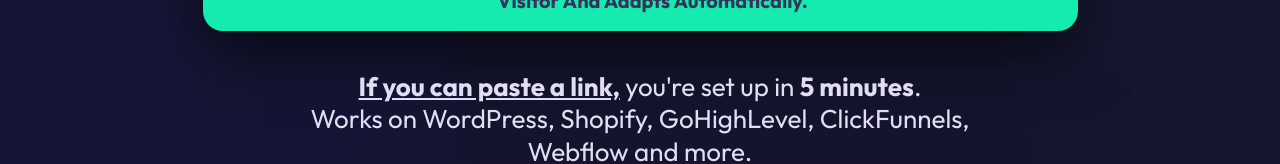
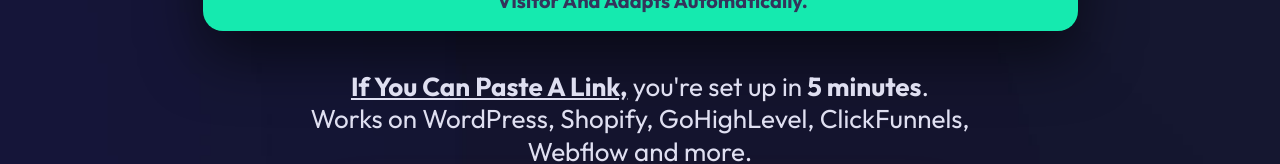
Before and after one commit to chovtech/chov, a Next.js app in the folder apps/pagepersona/frontend/: page / in a window 1280 px wide. Shown: the part 1277-1441 px from the top of the page. Built offline with nearby package versions, Linux system fonts and the light colour scheme.

Commit message:
copy(hero): If You Can Paste cap case, add Zero developer

```diff
--- a/apps/pagepersona/frontend/app/_components/sales/HeroSection.tsx
+++ b/apps/pagepersona/frontend/app/_components/sales/HeroSection.tsx
@@ -77,6 +77,7 @@ const HeroSection = () => {
           <strong style={{ fontWeight: 700, textDecoration: 'underline' }}>adapts the page</strong>{' '}
           IN REAL TIME to what they need to see to convert ...{' '}
           <strong style={{ fontWeight: 700 }}>Zero</strong> coding.{' '}
+          <strong style={{ fontWeight: 700 }}>Zero</strong> developer.{' '}
           <strong style={{ fontWeight: 700 }}>Zero</strong> guesswork.
         </p>
 
@@ -148,7 +149,7 @@ const HeroSection = () => {
           className="text-center mb-6 max-w-2xl"
           style={{ fontFamily: 'var(--font-outfit)', color: 'rgb(223, 223, 241)', fontSize: '26px', lineHeight: '1.25em', fontWeight: 300 }}
         >
-          <strong style={{ fontWeight: 700, textDecoration: 'underline' }}>If you can paste a link,</strong> you&apos;re set up in <strong style={{ fontWeight: 700 }}>5 minutes</strong>.<br />
+          <strong style={{ fontWeight: 700, textDecoration: 'underline' }}>If You Can Paste A Link,</strong> you&apos;re set up in <strong style={{ fontWeight: 700 }}>5 minutes</strong>.<br />
           Works on WordPress, Shopify, GoHighLevel, ClickFunnels, Webflow and more.
         </p>
 
```
